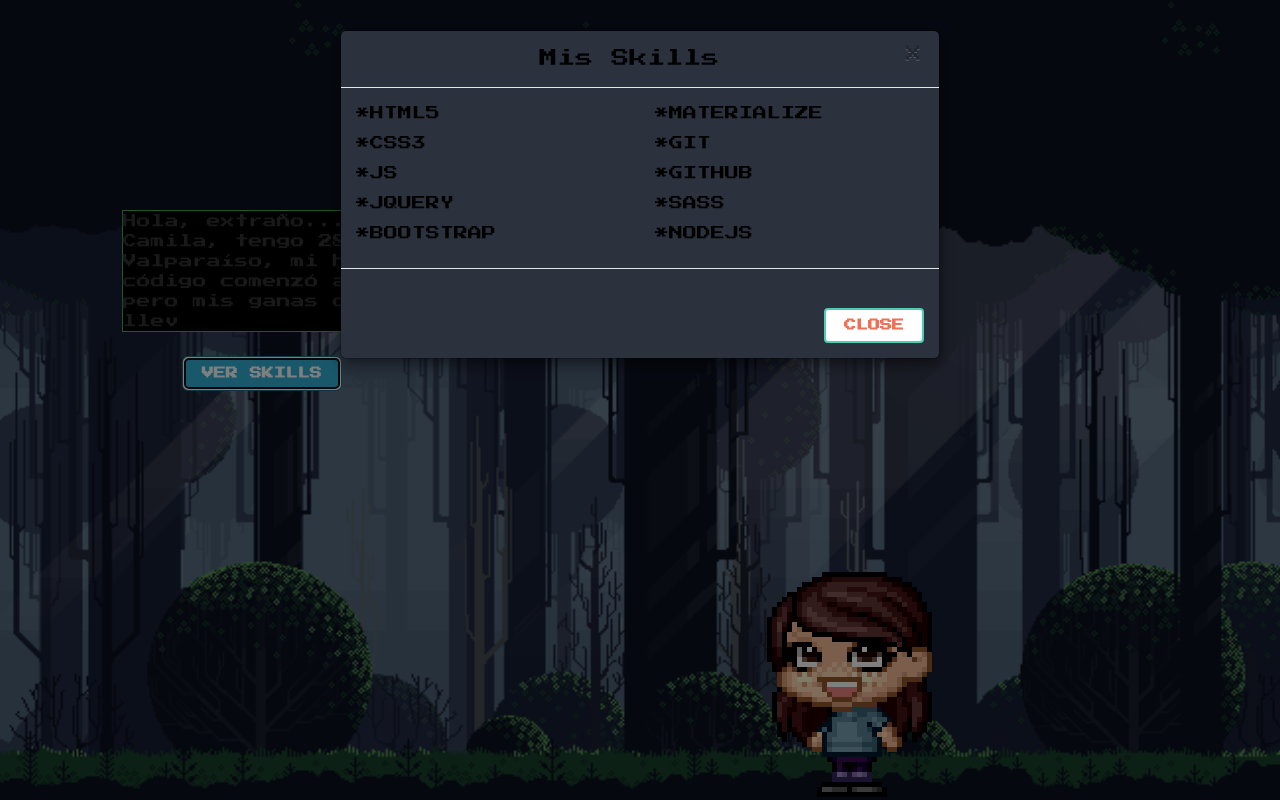
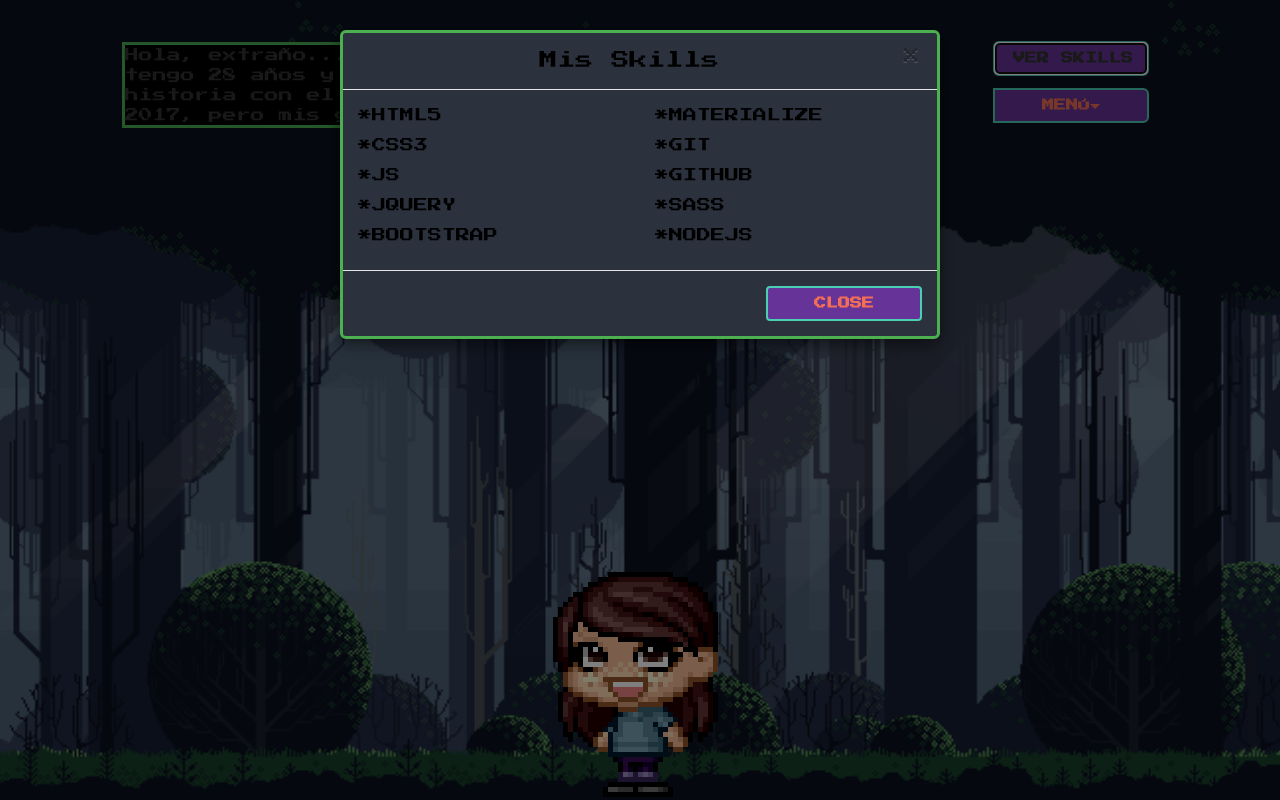
Before and after one commit to camilufer/Portfolio, a website: page sobremi.html in a window 1280 px wide. Both pictures are taken after a click on the button "VER SKILLS". Drawn offline with nearby package versions, Linux system fonts and the light colour scheme.

Commit message:
añadiendo btnes

```diff
--- a/assets/css/contacto.css
+++ b/assets/css/contacto.css
@@ -2,7 +2,7 @@
 section {
 
 /* Ubicación de la imagen */
-background-image: url(../img/fondo.jpg);
+background-image: url(../img/fondo33.png);
 /* Para dejar la imagen de fondo centrada, vertical y
 horizontalmente */
 background-position: center center;
@@ -75,6 +75,50 @@
 .heart{
   width: 20px;
   height: 20px;
+}
+.btn {
+  width: 13em;
+  box-sizing: border-box;
+  border-width: 2px;
+  font-size:8px;
+  font-weight: 600;
+  padding: 0.5rem 18px;
+  line-height: 1.75;
+  cursor: pointer;
+  text-transform: uppercase;
+  border-color: #4bceb4;
+  color: #F26E55;
+  opacity: 1;
+  background-color:rebeccapurple ;
+}
+
+button#btnmenu{
+border-width: 2px;
+width: 13em;
+
+}
+
+#menu-container{
+  margin-top: 2em;
+  width: 10em;
+  box-sizing: border-box;
+  font-size: 12px;
+  font-weight: 600;
+  padding: 0.5rem 18px;
+  line-height: 1.75;
+  cursor: pointer;
+  text-transform: uppercase;
+}
+
+.menu{
+  margin-top: 1em;
+}
+
+ul li a {
+  background-color: transparent !important;
+}
+ul.dropdown-menu{
+  background-color: transparent;
 }
 
 
--- a/assets/css/sobremi.css
+++ b/assets/css/sobremi.css
@@ -1,3 +1,6 @@
+
+
+
 html,body{
   height:100%;
   width:100%;
@@ -34,16 +37,16 @@
 
 .texto{
   border-color: 1px solid white;
-  margin-top: 10em;
+ margin-top: 3em;
   background-color: #000;
   display: flex;
 align-items: flex-end;
 
-    border: 1px solid #4CAF50;
+    border: 3px solid #4CAF50;
 }
 
 .btn {
-  margin-top: 2em;
+  width: 13em;
   box-sizing: border-box;
   border-width: 2px;
   font-size: 12px;
@@ -55,10 +58,36 @@
   border-color: #4bceb4;
   color: #F26E55;
   opacity: 1;
+  background-color:rebeccapurple ;
+}
+
+button#btnmenu{
+border-width: 2px;
 
 }
 
+#menu-container{
+  margin-top: 2em;
+  width: 13em;
+  box-sizing: border-box;
+  font-size: 12px;
+  font-weight: 600;
+  padding: 0.5rem 18px;
+  line-height: 1.75;
+  cursor: pointer;
+  text-transform: uppercase;
+}
 
+.menu{
+  margin-top: 1em;
+}
+
+ul li a {
+  background-color: transparent !important;
+}
+ul.dropdown-menu{
+  background-color: transparent;
+}
 
 section{
    background: url(../img/fondo33.png) no-repeat;
@@ -78,43 +107,11 @@
 }
 
 .modal-content{
+   border: 3px solid #4CAF50;
   background-color: #2B313D !important;
   color: black;
 }
 
-@media (min-width: 1024px) {
-    .texto{
-          margin-top: 15em;
-
-    }
-    .btn{
-      margin-left: 5em;
-    }
-
+.btn-group{
+  margin-top: 1em !important;
 }
-
-
-@media (max-width: 768px) {
-    .texto{
-      margin-top: 15em;
-    }
-
-}
-
-@media (max-width: 375px) {
-    .texto{
-      margin-top:3em;
-    }
-
-}
-
-
-@media (max-width: 320px) {
-    .texto{
-      margin-top:1em;
-    }
-    .btn{
-      margin-top: 1em;
-    }
-
-}
--- a/assets/js/app.js
+++ b/assets/js/app.js
@@ -1,4 +1,3 @@
-
 
 
 
--- a/sobremi.html
+++ b/sobremi.html
@@ -16,16 +16,31 @@
 <section class="pageabout container-fluid">
   <div class="row camix">
     <div class="aboutme-container">
-      <div class="col-md-5 col-md-offset-1 col-sm-5 col-sm-offset-2 col-xs-12">
+      <div class="col-md-6 col-md-offset-1 col-sm-5 col-sm-offset-2 col-xs-12">
         <div id="main-container" class="texto">
          <span id="text"></span>
         </div>
-        <button id="btn" type="button" class="btn btn-info btn-lg" data-toggle="modal" data-target="#myModal">Ver Skills</button>
+      </div>
+    <div class="col-md-2 col-md-offset-2">
+    <div  id="menu-container">
+      <div class="btn-group">
+      <a><button id="btn" type="button" class="btn-skills text-center btn btn-lg" data-toggle="modal" data-target="#myModal">Ver Skills</button></a>
+        <button id="btnmenu" type="button" class="text-center btn btn-lg menu btn  dropdown-toggle"
+          data-toggle="dropdown">Menú<span class="caret"></span>
+        </button>
+  <ul class="dropdown-menu" role="menu">
+    <li><a href="index.html"><button id="" type="button" class="text-center btn  btn-lg">Inicio</button></a></li>
+    <li><a href="proyectos.html"><button id="" type="button" class="text-center btn  btn-lg">Proyectos</button></a></li>
+    <li><a href="contacto.html"><button id="" type="button" class="text-center btn  btn-lg">Contacto</button></a></li>
+  </ul>
+  </div>
+</div>
       </div>
     </div>
-     <div class="col-md-3 col-md-offset-1 col-sm-3 col-sm-offset-5 hidden-xs">
+     <div class="col-md-3 col-md-offset-5 col-sm-3 col-sm-offset-5 hidden-xs">
        <div class="camilu" style=" position: fixed; bottom: 0;"></div>
      </div>
+
    </div>
 
     <!-- Modal -->
```
Also changed, not shown: assets/css/proyectos.css (+22 -6 lines), contacto.html (+16 -0 lines), index.html (+1 -19 lines), proyectos.html (+10 -3 lines), README.md, assets/img/fondofinal.jpg (added), assets/img/fondofinal2.jpg (added), assets/img/foresthome.jpg (added), assets/img/foresthome2.jpg (added), assets/js/sobremi.js (line endings or trailing spaces).
